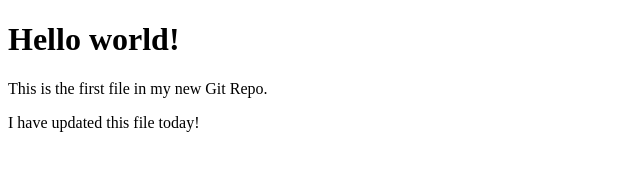
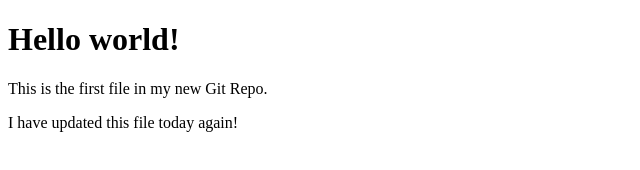
Before and after one commit to des6747/viso, a plain HTML site: page index.html in a window 1280 px wide. Shown: the full height of the page, 0-640 px from the left. Drawn offline with Linux system fonts and the light colour scheme.

Commit message:
updated today

```diff
--- a/index.html
+++ b/index.html
@@ -7,7 +7,8 @@
 
 <h1>Hello world!</h1>
 <p>This is the first file in my new Git Repo.</p>
-<p>I have updated this file today!</p>
+<p>I have updated this file today again!</p>
+
 
 </body>
 </html>
```
